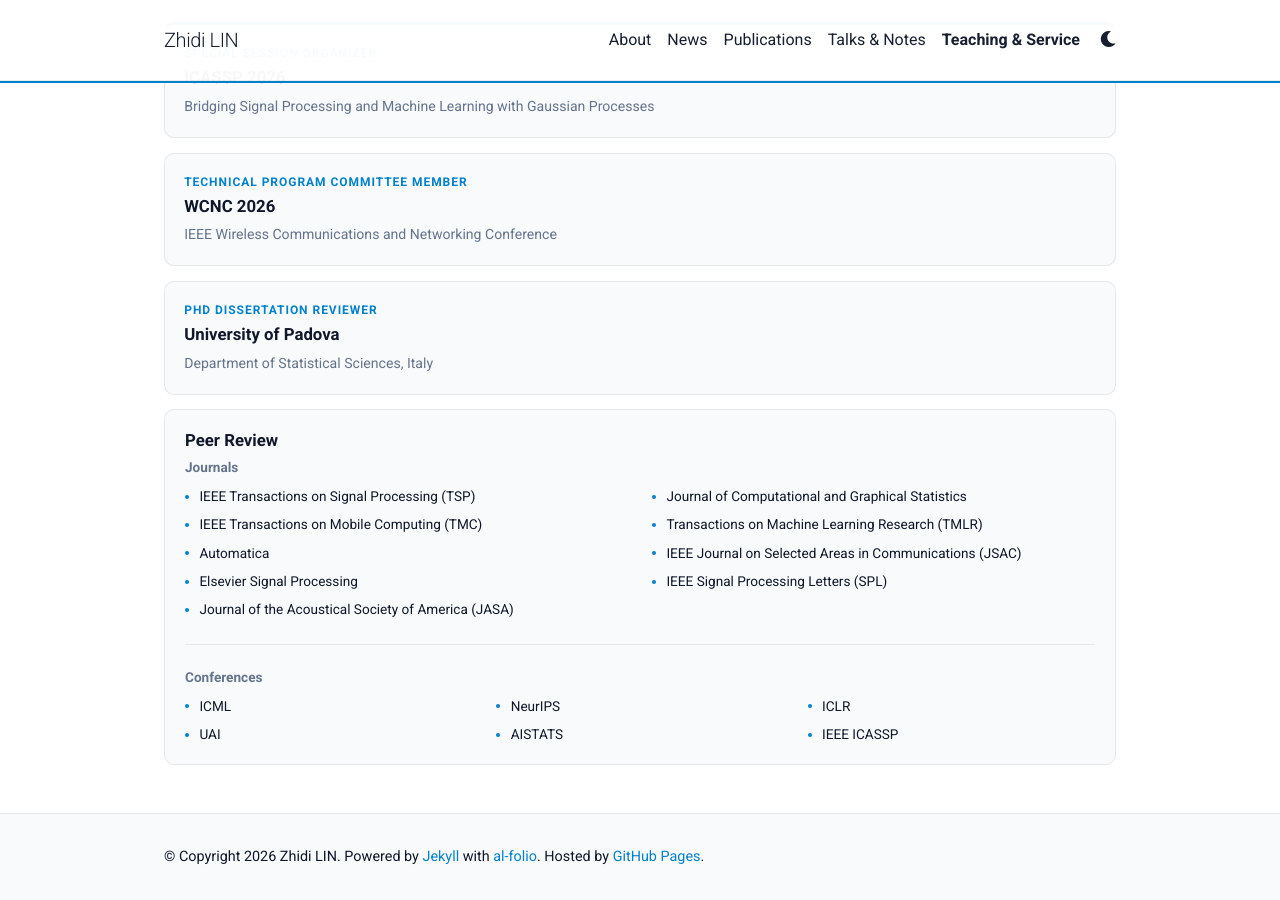
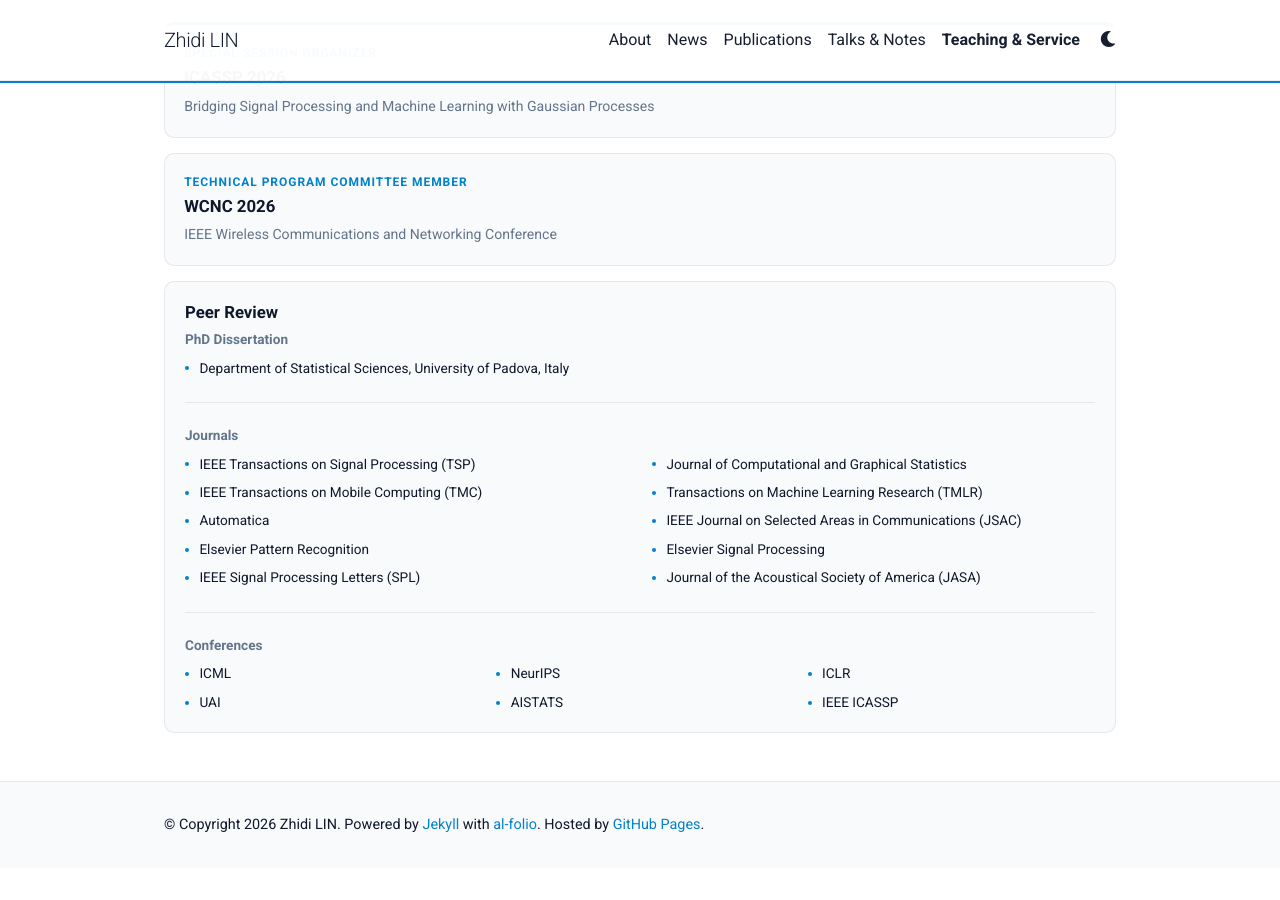
Before and after one commit to Zhidi-Lin/zhidi-lin.github.io, a Jekyll site: the page built from _pages/teaching.md, in a window 1280 px wide and 900 px high, scrolled down 1009 px. Built offline with Jekyll 4.4.1, drawn with Linux system fonts in a browser that asks for light colours; a style sheet for code colours, icons or effects is not loaded; after the commit the page ends 1877 px from its top, so only the background shows below that.

Commit message:
position update & PR Review

```diff
--- a/_pages/teaching.md
+++ b/_pages/teaching.md
@@ -97,18 +97,19 @@ nav_order: 5
         <h3>WCNC 2026</h3>
         <p>IEEE Wireless Communications and Networking Conference</p>
       </article>
-
-      <article class="service-card">
-        <p class="service-type">PhD Dissertation Reviewer</p>
-        <h3>University of Padova</h3>
-        <p>Department of Statistical Sciences, Italy</p>
-      </article>
     </div>
 
     <div class="review-panel">
       <h3>Peer Review</h3>
 
       <div class="review-columns">
+        <div>
+          <h4>PhD Dissertation</h4>
+          <ul class="venue-list">
+            <li>Department of Statistical Sciences, University of Padova, Italy</li>
+          </ul>
+        </div>
+
         <div>
           <h4>Journals</h4>
           <ul class="venue-list">
@@ -118,6 +119,7 @@ nav_order: 5
             <li>Transactions on Machine Learning Research (TMLR)</li>
             <li>Automatica</li>
             <li>IEEE Journal on Selected Areas in Communications (JSAC)</li>
+            <li>Elsevier Pattern Recognition</li>
             <li>Elsevier Signal Processing</li>
             <li>IEEE Signal Processing Letters (SPL)</li>
             <li>Journal of the Acoustical Society of America (JASA)</li>
```
Also changed, not shown: _pages/about.md (+6 -4 lines).
